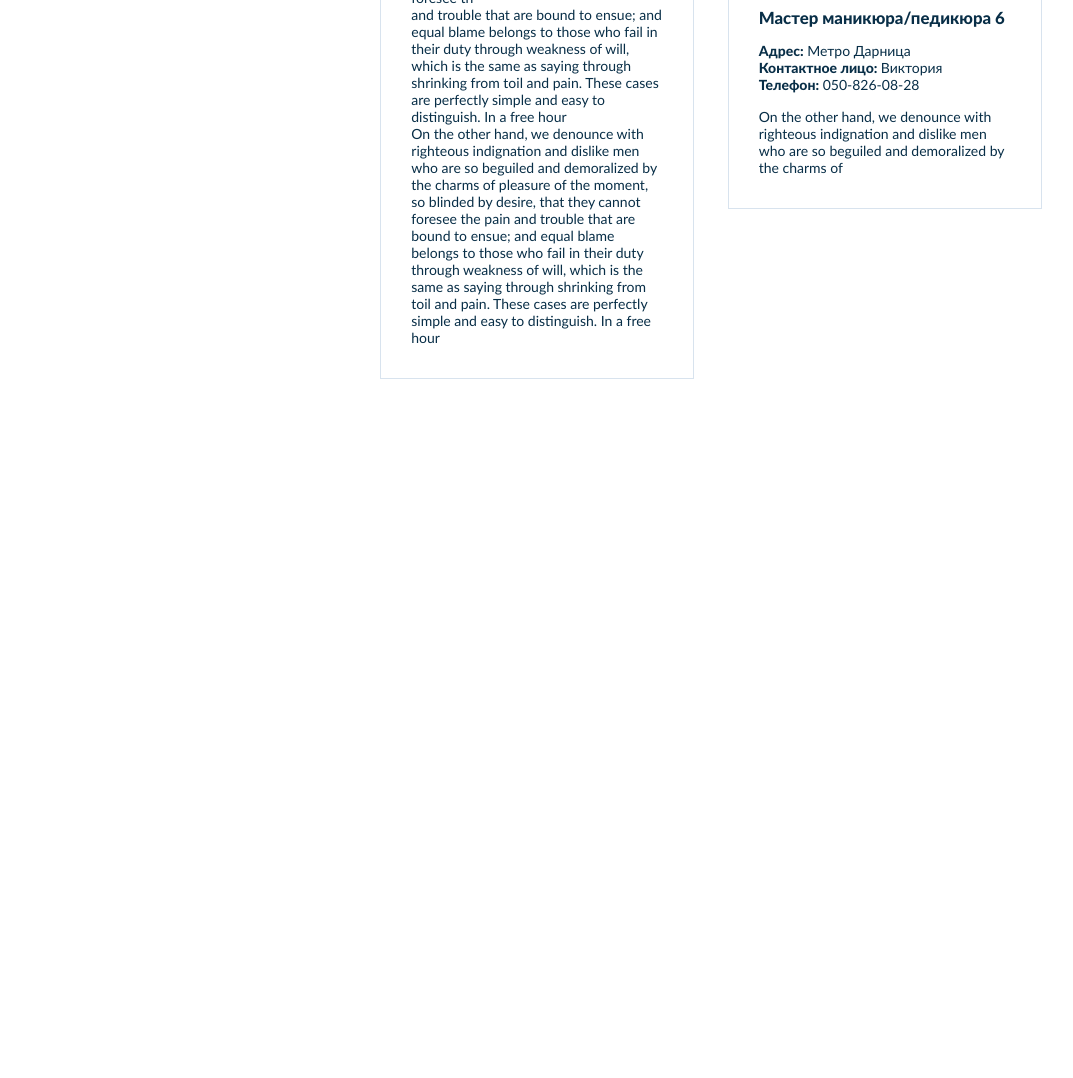
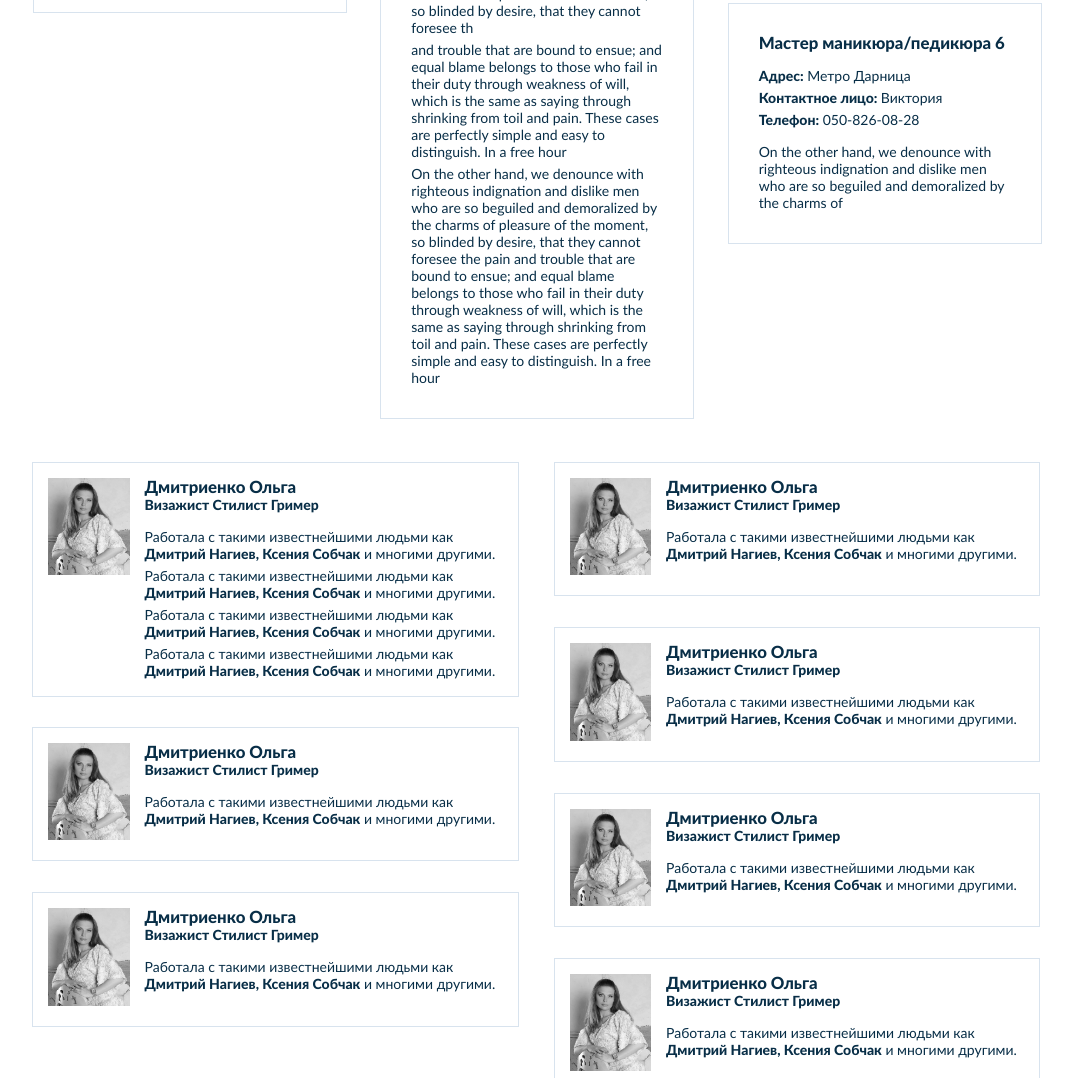
Before and after one commit to AnderKovalchuk/Bagheera-Beauty-School, a plain HTML site: page ContentElements.html in a window 1280 px wide. Shown: the part 1722-2800 px from the top of the page, without its empty margins (101-1174 px from the left). Before the commit the page ends 2144 px from the top, so only its background shows below. Drawn offline with nearby package versions, Linux system fonts and the light colour scheme.

Commit message:
Блок команда

```diff
--- a/ContentElements.html
+++ b/ContentElements.html
@@ -286,6 +286,101 @@
         </div>
     </section>
 
+    <section class="block_main_wrap team_list_block">
+        <div class="info_block info_block_style_1 team_list_item">
+            <figure>
+                <img src="images/team_1.jpg">
+            </figure>
+            <div>
+                <h3 class="title">Дмитриенко Ольга</h2>
+                    <p class="sub_title">Визажист Стилист Гример</p>
+                    <div class="content">
+                        <p>Работала с такими известнейшими людьми как <strong>Дмитрий Нагиев, Ксения Собчак</strong> и многими другими. </p>
+                        <p>Работала с такими известнейшими людьми как <strong>Дмитрий Нагиев, Ксения Собчак</strong> и многими другими. </p>
+                        <p>Работала с такими известнейшими людьми как <strong>Дмитрий Нагиев, Ксения Собчак</strong> и многими другими. </p>
+                        <p>Работала с такими известнейшими людьми как <strong>Дмитрий Нагиев, Ксения Собчак</strong> и многими другими. </p>
+                    </div>
+            </div>
+        </div>
+        <div class="info_block info_block_style_1 team_list_item">
+            <figure>
+                <img src="images/team_1.jpg">
+            </figure>
+            <div>
+                <h3 class="title">Дмитриенко Ольга</h2>
+                    <p class="sub_title">Визажист Стилист Гример</p>
+                    <div class="content">
+                        <p>Работала с такими известнейшими людьми как <strong>Дмитрий Нагиев, Ксения Собчак</strong> и
+                            многими другими. </p>
+                    </div>
+            </div>
+        </div>
+        <div class="info_block info_block_style_1 team_list_item">
+            <figure>
+                <img src="images/team_1.jpg">
+            </figure>
+            <div>
+                <h3 class="title">Дмитриенко Ольга</h2>
+                    <p class="sub_title">Визажист Стилист Гример</p>
+                    <div class="content">
+                        <p>Работала с такими известнейшими людьми как <strong>Дмитрий Нагиев, Ксения Собчак</strong> и
+                            многими другими. </p>
+                    </div>
+            </div>
+        </div>
+        <div class="info_block info_block_style_1 team_list_item">
+            <figure>
+                <img src="images/team_1.jpg">
+            </figure>
+            <div>
+                <h3 class="title">Дмитриенко Ольга</h2>
+                    <p class="sub_title">Визажист Стилист Гример</p>
+                    <div class="content">
+                        <p>Работала с такими известнейшими людьми как <strong>Дмитрий Нагиев, Ксения Собчак</strong> и
+                            многими другими. </p>
+                    </div>
+            </div>
+        </div>
+        <div class="info_block info_block_style_1 team_list_item">
+            <figure>
+                <img src="images/team_1.jpg">
+            </figure>
+            <div>
+                <h3 class="title">Дмитриенко Ольга</h2>
+                    <p class="sub_title">Визажист Стилист Гример</p>
+                    <div class="content">
+                        <p>Работала с такими известнейшими людьми как <strong>Дмитрий Нагиев, Ксения Собчак</strong> и
+                            многими другими. </p>
+                    </div>
+            </div>
+        </div>
+        <div class="info_block info_block_style_1 team_list_item">
+            <figure>
+                <img src="images/team_1.jpg">
+            </figure>
+            <div>
+                <h3 class="title">Дмитриенко Ольга</h2>
+                    <p class="sub_title">Визажист Стилист Гример</p>
+                    <div class="content">
+                        <p>Работала с такими известнейшими людьми как <strong>Дмитрий Нагиев, Ксения Собчак</strong> и
+                            многими другими. </p>
+                    </div>
+            </div>
+        </div>
+        <div class="info_block info_block_style_1 team_list_item">
+            <figure>
+                <img src="images/team_1.jpg">
+            </figure>
+            <div>
+                <h3 class="title">Дмитриенко Ольга</h2>
+                    <p class="sub_title">Визажист Стилист Гример</p>
+                    <div class="content">
+                        <p>Работала с такими известнейшими людьми как <strong>Дмитрий Нагиев, Ксения Собчак</strong> и
+                            многими другими. </p>
+                    </div>
+            </div>
+        </div>
+    </section>
 
 </body>
 
--- a/css/element-styles.css
+++ b/css/element-styles.css
@@ -179,6 +179,9 @@
 .info_block .content{
     margin-top: 15px;
 }
+.info_block .content p:not(:last-child){
+    margin-bottom: 5px;
+}
 
 .info_block_style_1,
 .info_block_style_2{
@@ -214,6 +217,22 @@
     color: var(--color-text-help-1);
 }
 
+/*--- - - - Блок с командой - - - ---*/
+.team_list_item{
+    width: 48%;
+    display: flex;
+    padding: 15px;
+    margin-bottom: 30px;
+}
+.team_list_item figure{
+    width: 150px;
+    flex-grow: 0;
+    margin-right: 15px;
+}
+.team_list_item figure img{
+    width: 100%;
+}
+
 /*--- - - - Блок с вакансиями - - - ---*/
 .vacancy_list_block > div{
     width: 31%;
@@ -226,6 +245,10 @@
         grid-template-columns: 1fr;
     }
 
+    .team_list_item{
+        width: 100%;
+    }
+
     .vacancy_list_block > div{
         width: 48%;
     }
--- a/js/all.js
+++ b/js/all.js
@@ -55,4 +55,10 @@ window.addEventListener('load', () => {
         gutter: 30,
         fitWidth: true
     });
+
+    $('.team_list_block').masonry({
+        itemSelector: '.team_list_item',
+        gutter: 30,
+        fitWidth: true
+    });
 })
```
Also changed, not shown: images/team_1.jpg (added).
